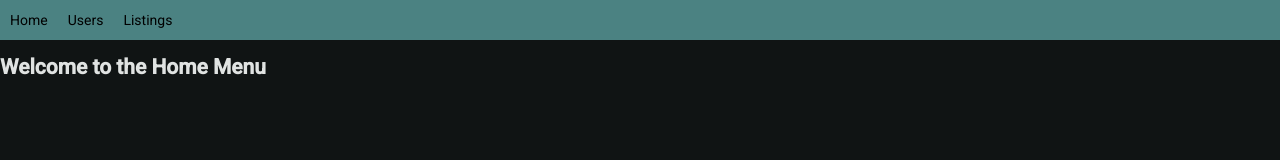
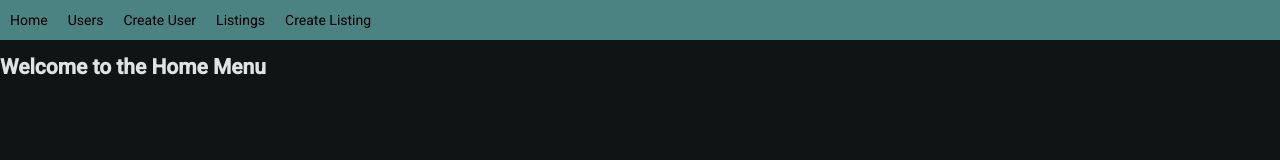
Before and after one commit to Adam-Kelly-05/OSD-Project-Frontend-Y3S2, an Angular app: page / in a window 1280 px wide. Shown: the top 160 px of the page. Built offline with nearby package versions, Linux system fonts and the light colour scheme.

Commit message:
Added missing nav parts

```diff
--- a/src/app/app.html
+++ b/src/app/app.html
@@ -1,7 +1,9 @@
 <nav class="main-nav">
   <a routerLink="/">Home</a>
   <a routerLink="/user-list">Users</a>
+  <a routerLink="/user-form">Create User</a>
   <a routerLink="/listing-list">Listings</a>
+  <a routerLink="/listing-form">Create Listing</a>
 </nav>
 
 <router-outlet />
```
